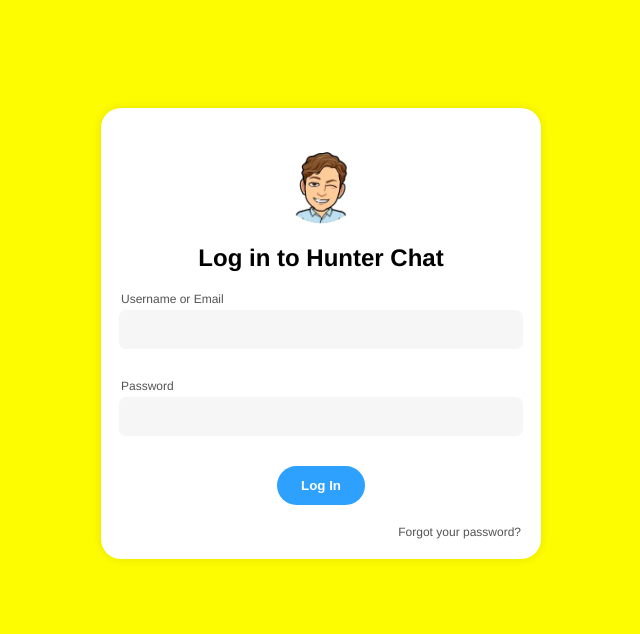
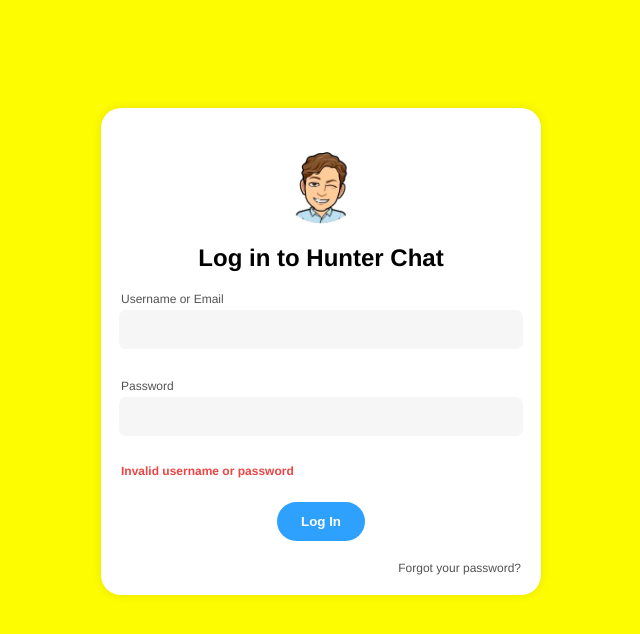
Before and after one commit to 1Ghasthunter1/sea-2024-stg2, a website: page auth/login.html in a window 1280 px wide. Both pictures are taken after a click on the button "Log In". Shown: the whole page, without its empty margins (319-959 px from the left). Drawn offline with Linux system fonts and the light colour scheme.

Commit message:
initial login system done for now

```diff
--- a/auth/login.html
+++ b/auth/login.html
@@ -36,10 +36,15 @@
             id="password"
           />
 
+          <p class="login-error" id="login-error">
+            Incorrect username or password
+          </p>
+
           <button
             onclick="login()"
             class="sign-in-button"
             type="button"
+            id="login-button"
             style="margin-top: 12px"
           >
             Log In
--- a/auth/script.js
+++ b/auth/script.js
@@ -13,19 +13,25 @@ function login() {
 
   //grab the element that is child of the sign in button with classname spinner
   let spinner = document.querySelector(".spinner");
+  let errorP = document.getElementById("login-error");
+  let loginButton = document.getElementById("login-button");
+
   //show the spinner
-
-  console.log;
   spinner.style.display = "block";
+  errorP.style.display = "none";
+  loginButton.disabled = true;
 
   //delay for 1 second
   setTimeout(() => {
     const authResult = authenticate(username, password);
     spinner.style.display = "none";
+    loginButton.disabled = false;
 
     if (authResult) {
-      window.location.href = "/dashboard";
+      window.location.href = "/index.html";
     } else {
+      errorP.style.display = "block";
+      errorP.innerText = "Invalid username or password";
     }
   }, 1000);
 }
--- a/auth/style.css
+++ b/auth/style.css
@@ -102,6 +102,16 @@ a:hover {
     animation: spin 0.7s linear infinite;
 }
 
+.login-error {
+    color: #ef4444;
+    font-size: 12px;
+    font-weight: 600;
+    margin-top: 10px;
+    display: none;
+}
+
+
+
 @keyframes spin {
     0% {
         transform: rotate(0deg);
```
